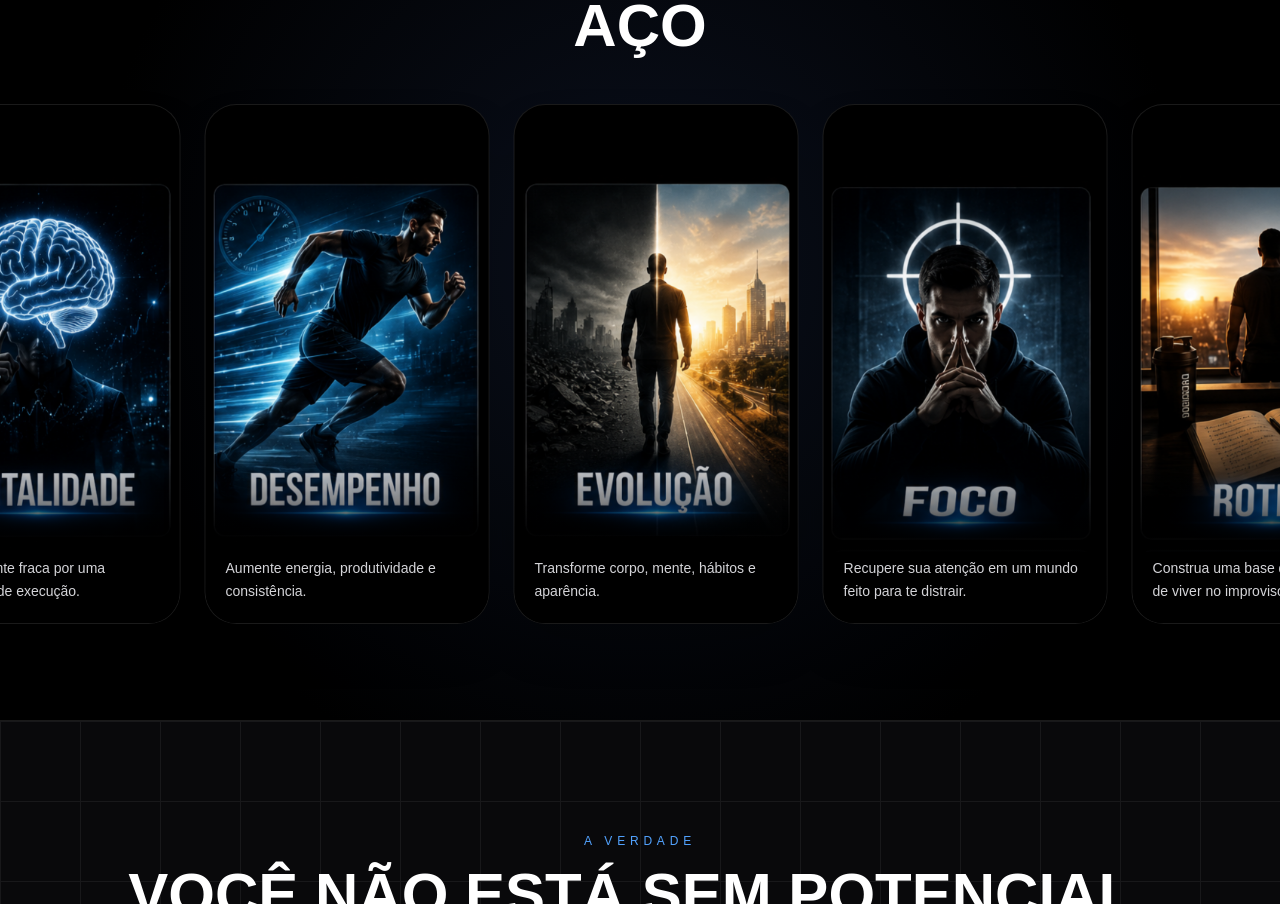
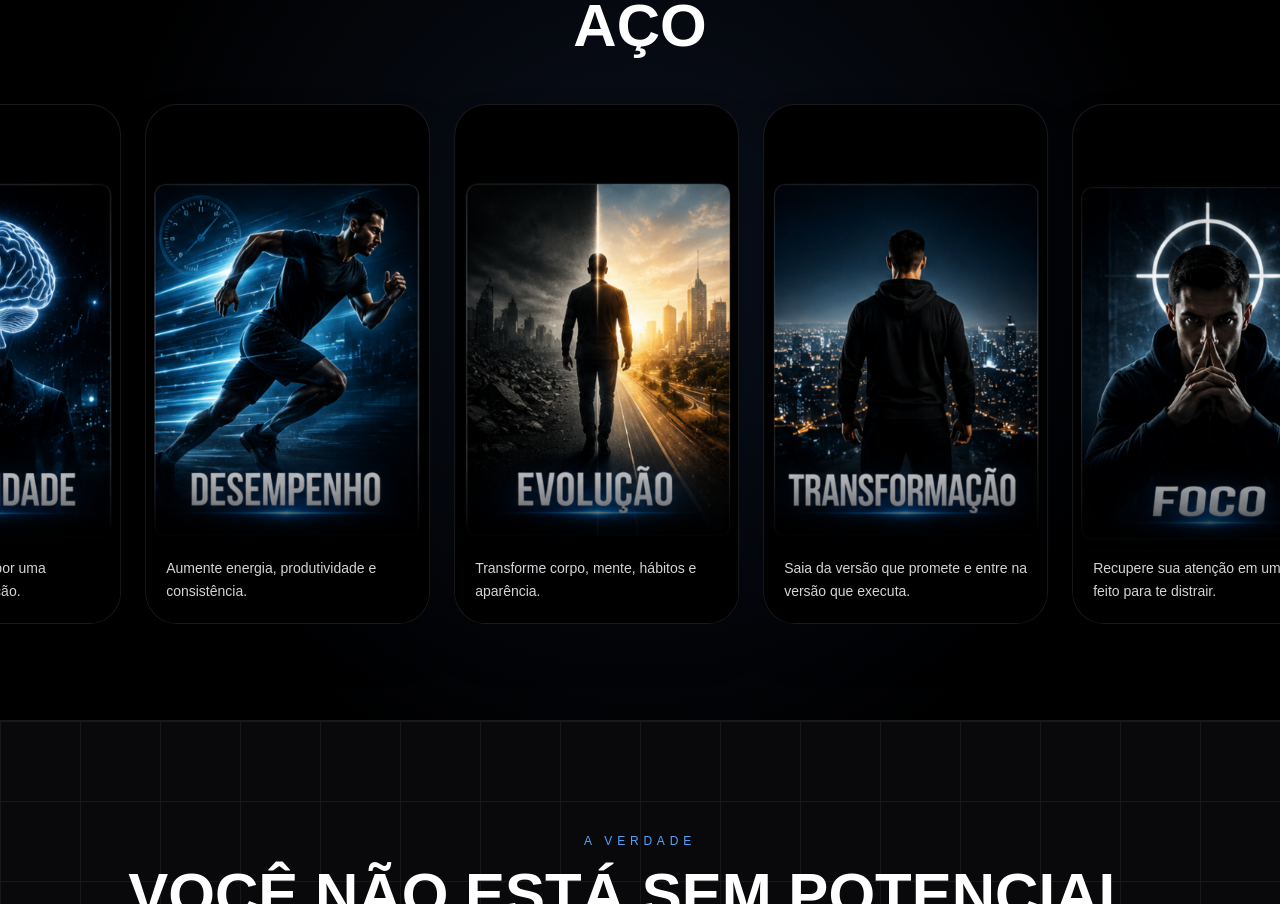
Before and after one commit to Mentedeaco/mente-de-aco-oficial, a Next.js app: page / in a window 1280 px wide. Shown: the part 1264-2168 px from the top of the page. Built offline with nearby package versions, Linux system fonts and the light colour scheme.

Commit message:
Atualizar metadata

```diff
--- a/app/layout.tsx
+++ b/app/layout.tsx
@@ -13,7 +13,7 @@ const geistMono = Geist_Mono({
 });
 
 export const metadata: Metadata = {
-title: "Vynexa Studio | Sites Profissionais",
+title: "Vynexa Studio | Mente De Aço",
 description: "Criamos sites modernos, rápidos e profissionais para empresas que querem vender mais e crescer online.",
 };
 
--- a/app/page.tsx
+++ b/app/page.tsx
@@ -42,6 +42,12 @@ const carouselCards = [
     title: "EVOLUÇÃO",
     image: "/evolucao.png",
     text: "Transforme corpo, mente, hábitos e aparência."
+  },
+
+  {
+    title: "TRANSFORMAÇÃO",
+    image: "/transformacao.png",
+    text: "Saia da versão que promete e entre na versão que executa."
   },
 
   {
```
